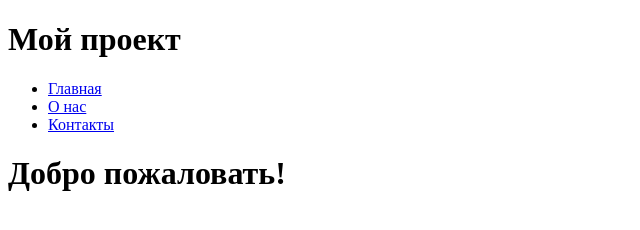
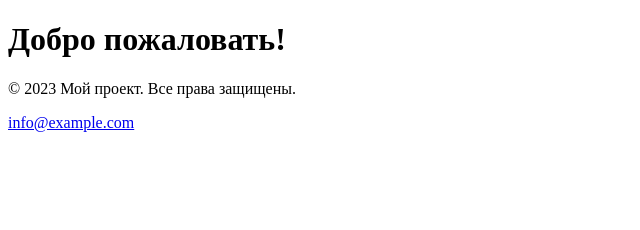
Before and after one commit to JesusKartoshka/my-project1, a plain HTML site: page index.html in a window 1280 px wide. Shown: the whole page, without its empty margins (0-640 px from the left). Drawn offline with Linux system fonts and the light colour scheme.

Commit message:
Добавлен подвал сайта

```diff
--- a/index.html
+++ b/index.html
@@ -6,16 +6,10 @@
        <title>Мой проект</title>
    </head>
    <body>
-    <header>
-        <h1>Мой проект</h1>
-        <nav>
-            <ul>
-                <li><a href="#">Главная</a></li>
-                <li><a href="#">О нас</a></li>
-                <li><a href="#">Контакты</a></li>
-            </ul>
-        </nav>
-    </header>
        <h1>Добро пожаловать!</h1>
+       <footer>
+           <p>&copy; 2023 Мой проект. Все права защищены.</p>
+           <p><a href="mailto:info@example.com">info@example.com</a></p>
+       </footer>
    </body>
    </html>
```
Lines whose indentation alone changed are shown as unchanged.
